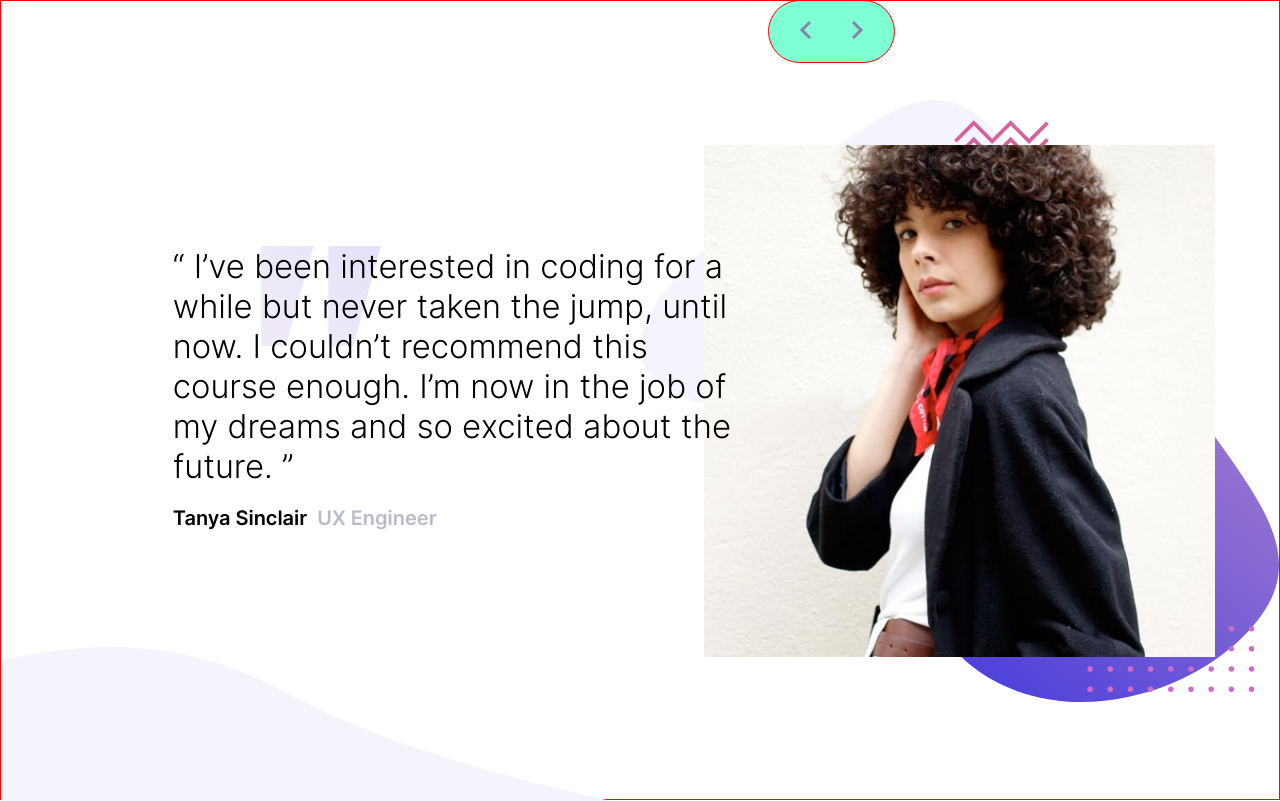
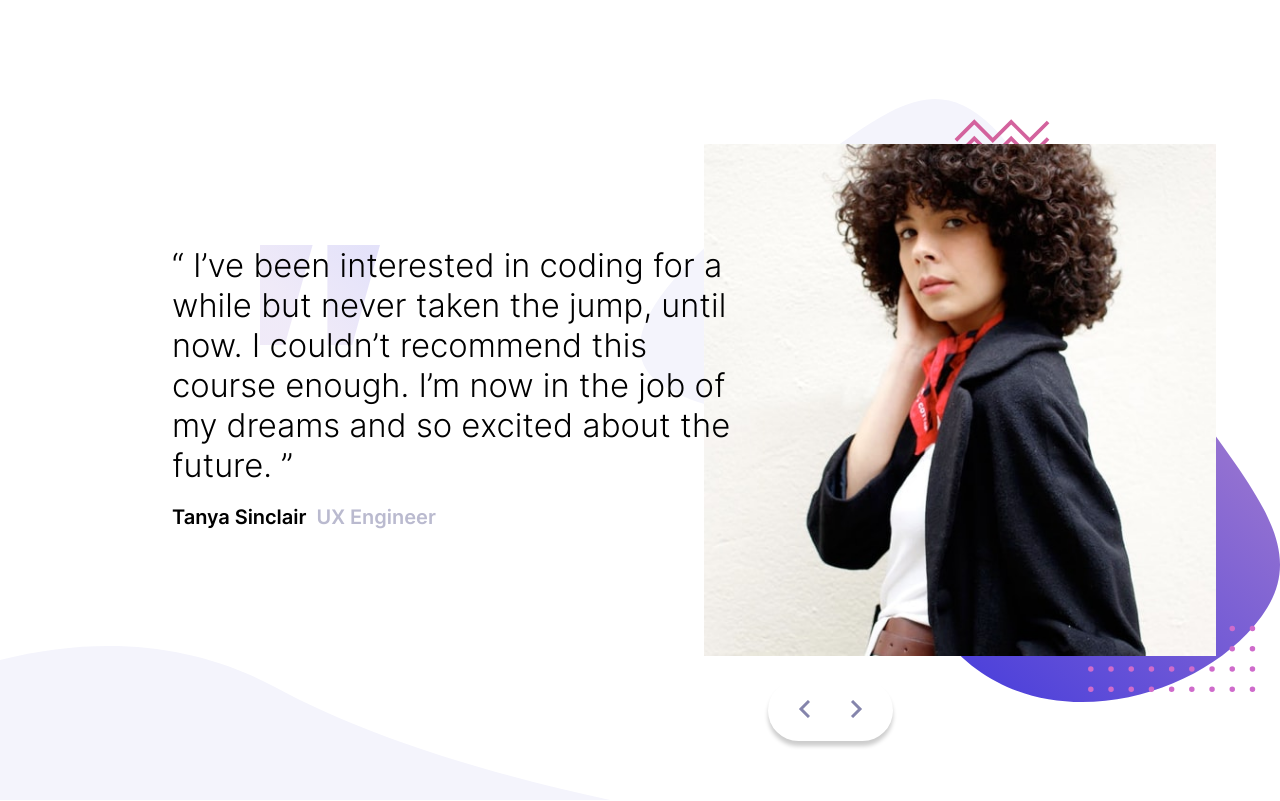
Before and after one commit to Phrukey/Testimonial-slider, a plain HTML site: page index.html in a window 1280 px wide. Drawn offline with Linux system fonts and the light colour scheme.

Commit message:
Slider Completed

```diff
--- a/index.html
+++ b/index.html
@@ -13,6 +13,7 @@
 </head>
 <body>
   <main>
+    <section class="card-track">
     <section class="card-slider">
       <section class="card current-slide" id="first-card">
         <div class="card-image first-card-image">
@@ -47,6 +48,7 @@
         </div>
       </section>
     </section>
+    </section>
     <section class="navigation">
       <button  id="prevbtn"><img src="/images/icon-prev.svg" alt="prev-button"></button>
       <button id="nextbtn"><img src="/images/icon-next.svg" alt="next-button"></button>
--- a/slider.js
+++ b/slider.js
@@ -8,13 +8,27 @@ slides.forEach((slide, index) => {
   slide.style.right = slideWidth * index + "px";
 })
 
+// const moveToSlide = (track,currentSlide) => {
+//   slider.style.transform = "translateX("+ targetSlide.style.right +")";
+//   currentSlide.classList.remove("currentSlide");
+//   targetSlide.classList.add("current-slide");
+// }
+
 nextButton.addEventListener("click", (e) => {
   const currentSlide = slider.querySelector(".current-slide");
   const nextSlide = currentSlide.nextElementSibling;
   const amountToMove = nextSlide.style.right;
 
-  slider.style.transform = "translateX(" + amountToMove +")";
-  currentSlide.style.display = "none";
+ slider.style.transform = "translateX("+ amountToMove +")";
+//  currentSlide.classList.remove("currentSlide");
+//  nextSlide.classList.add("current-slide");
+})
+prevButton.addEventListener("click", (e) => {
+  const currentSlide = slider.querySelector(".current-slide");
+  const prevSlide = currentSlide.nextElementSibling.previousElementSibling;
+  const amountToMove = prevSlide.style.right;
+
+  slider.style.transform = "translateX("+ amountToMove + ")";
 })
 
 
--- a/style.css
+++ b/style.css
@@ -12,25 +12,27 @@
   font-family: inter-semiBold;
   src: url(/Inter/static/Inter-SemiBold-slnt=0.ttf);
 }
-main {
-  position: relative;
+
+.card-track {
+  width: 100vw;
+  height: 100vh;
+  overflow: hidden;
 }
 .card-slider{
   position: relative;
-  /* overflow: hidden; */
+  width: 100%;
+  height: 100%;
+  transition: transform 250ms ease-in;
 }
 .card {
-  height: 100vh;
+  height: 100%;
   width: 100%;
-
   position: absolute;
-  border: 1px solid red;
 }
 
 .card-image {
   height: 50%;
   background: url(/images/pattern-bg.svg) no-repeat center top/contain;
-  /* border: 1px solid red; */
   display: flex;
   justify-content: center;
   align-items: center;
@@ -47,7 +49,6 @@ main {
   font-size: 25px;
   padding: 50px 20px;
   font-family: inter-light;
-  /* border: 1px solid red; */
   text-align: center;
   background: url(/images/pattern-quotes.svg) no-repeat center 30px, url(/images/pattern-curve.svg) no-repeat 0px 100%;
 }
@@ -63,16 +64,16 @@ main {
   color:  hsl(240, 18%, 77%);
 }
 .navigation {
-  position: absolute;
-  top: 21%;
+  position: fixed;
+  top: 38%;
   left: 40%;
   padding: 10px 10px;
   z-index: 4;
-  border: 1px solid red;
   background: #ffffff;
   display: flex;
   justify-content: space-evenly;
   border-radius: 20px;
+  box-shadow: 0px 5px 4px rgba(0, 0, 0, 0.2);
 }
 .navigation button{
   outline: none;
@@ -88,6 +89,11 @@ main {
   }
 }
 @media (min-width: 620px) {
+  .card-track {
+    width: 100vw;
+    height: 100vh;
+    overflow: hidden;
+  }
   .card {
     display: grid;
     grid-template-columns: 1fr 1fr;
@@ -96,7 +102,6 @@ main {
   .card-image{
     height: 100vh;
     background: url(/images/pattern-bg.svg) no-repeat center center/contain;
-    /* border: 1px solid red; */
     grid-area: card-image;
   }
 
@@ -107,7 +112,6 @@ main {
     flex-direction: column;
     justify-content: center;
     align-items: flex-end;
-    /* border: 1px solid red; */
     text-align: left;
     background: url(/images/pattern-quotes.svg) no-repeat center 35%, url(/images/pattern-curve.svg) no-repeat 0px 100%;
   }
@@ -117,8 +121,6 @@ main {
     font-size: calc(20px + 1vw);
     padding: 20px;
     margin-right: -22%;
-    /* border: 1px solid red; */
-    /* visibility: hidden; */
   }
   .name-tag {
     display: flex;
@@ -128,9 +130,9 @@ main {
     margin-right: 10px;
   }
   .navigation {
-    top: 43%;
+    top: 85%;
     left: 60%;
-    background: aquamarine;
+    background: #ffffff;
     border-radius: 35px;
   }
 }
```
